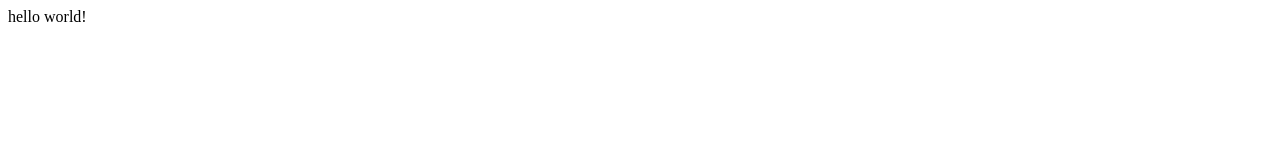
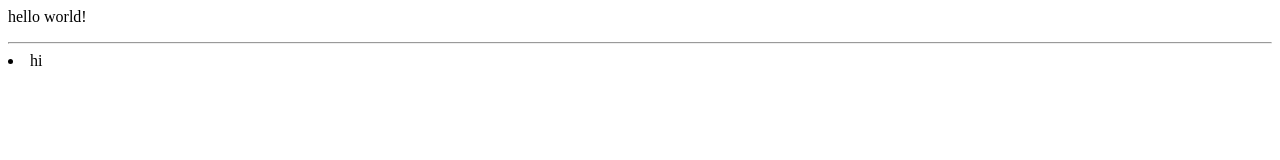
Before and after one commit to AditiJain01/git-repository, a plain HTML site: page index.html in a window 1280 px wide. Drawn offline with Linux system fonts and the light colour scheme.

Commit message:
Update index.html

```diff
--- a/index.html
+++ b/index.html
@@ -1 +1,3 @@
 <p>hello world!</p>
+<hr>
+<li>hi</li>
```
